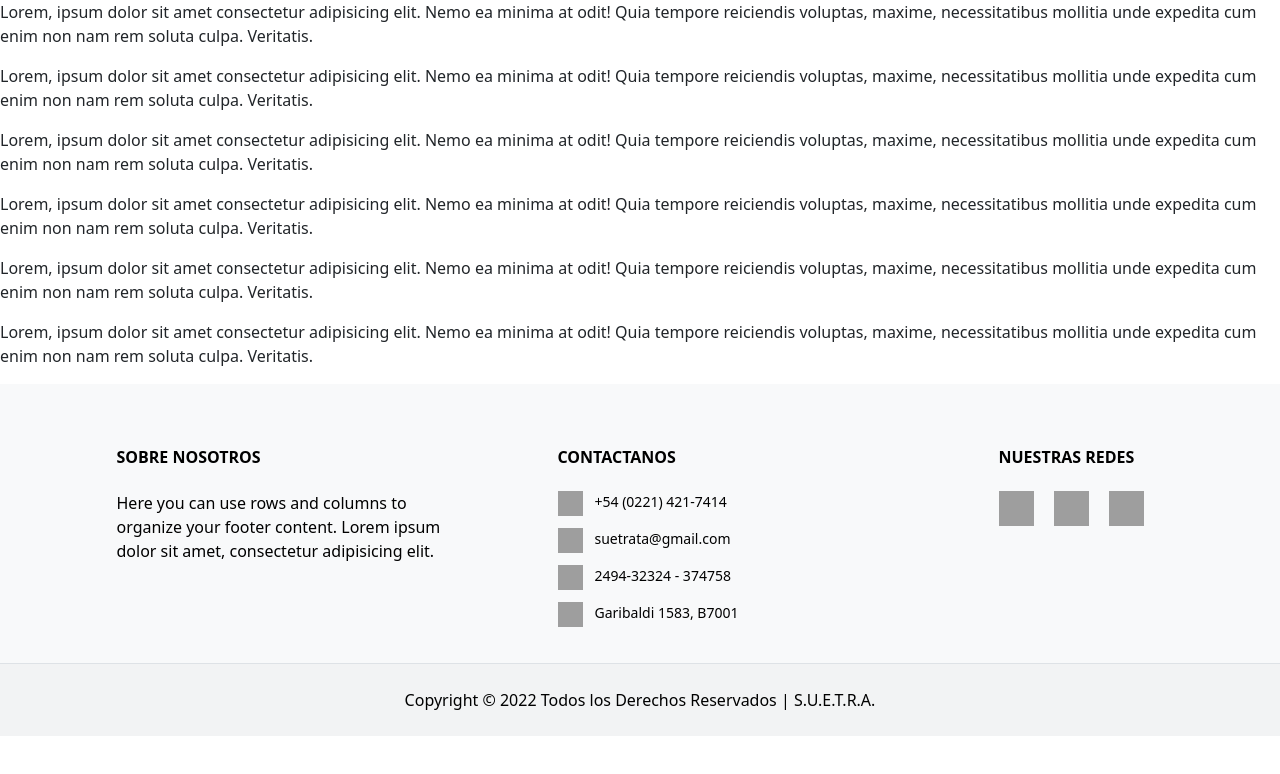
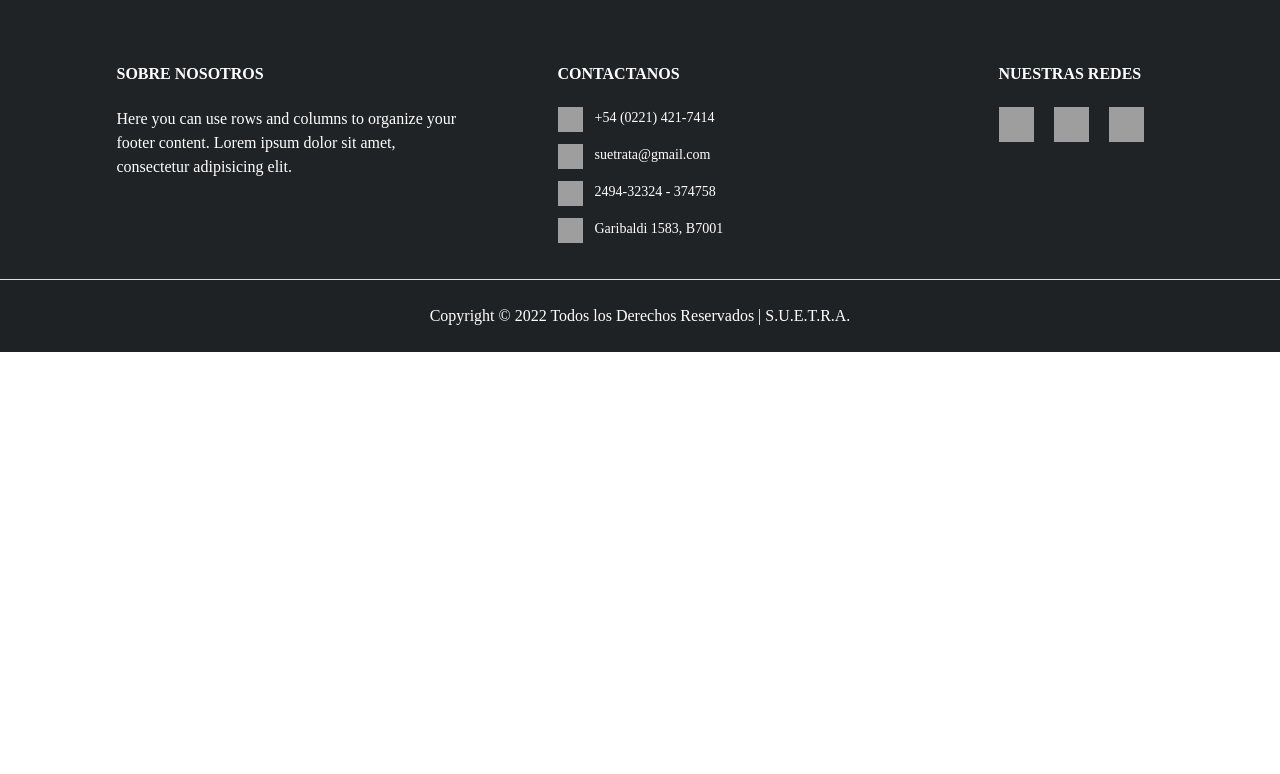
Before and after one commit to griseldaalegre/prog-web-proyecto-suetra, a plain HTML site: page index.html in a window 1280 px wide. Drawn offline with Linux system fonts and the light colour scheme; grey boxes are pictures that could not be loaded.

Commit message:
se cambio color y fuente de footer

```diff
--- a/css/footer/footer.css
+++ b/css/footer/footer.css
@@ -1,3 +1,11 @@
+.bg{
+    background-color: #202325;
+
+}
+:root {
+    --bs-body-font-family: var(--bs-font-sans-roboto);
+}
+
 .container_footer {
     display: flex;
 }
@@ -57,7 +65,7 @@
 .box_whatsapp,
 .box_ubicacion,
 .box_mail {
-    color: black;
+    color: white;
 }
 
 .log1 {
@@ -72,6 +80,11 @@
     margin-right: auto;
     margin-left: auto;
 }
+
+svg {
+    color: beige;
+}
+
 
 /*responsive*/
 @media (max-width: 768px) {
--- a/index.html
+++ b/index.html
@@ -13,38 +13,12 @@
 
 <body>
 
-  <p>
-    Lorem, ipsum dolor sit amet consectetur adipisicing elit. Nemo ea minima at odit! Quia tempore reiciendis
-    voluptas, maxime, necessitatibus mollitia unde expedita cum enim non nam rem soluta culpa. Veritatis.
-  </p>
-
-  <p>
-    Lorem, ipsum dolor sit amet consectetur adipisicing elit. Nemo ea minima at odit! Quia tempore reiciendis
-    voluptas, maxime, necessitatibus mollitia unde expedita cum enim non nam rem soluta culpa. Veritatis.
-  </p>
-  <p>
-    Lorem, ipsum dolor sit amet consectetur adipisicing elit. Nemo ea minima at odit! Quia tempore reiciendis
-    voluptas, maxime, necessitatibus mollitia unde expedita cum enim non nam rem soluta culpa. Veritatis.
-  </p>
-  <p>
-    Lorem, ipsum dolor sit amet consectetur adipisicing elit. Nemo ea minima at odit! Quia tempore reiciendis
-    voluptas, maxime, necessitatibus mollitia unde expedita cum enim non nam rem soluta culpa. Veritatis.
-  </p>
-
-  <p>
-    Lorem, ipsum dolor sit amet consectetur adipisicing elit. Nemo ea minima at odit! Quia tempore reiciendis
-    voluptas, maxime, necessitatibus mollitia unde expedita cum enim non nam rem soluta culpa. Veritatis.
-  </p>
-  <p>
-    Lorem, ipsum dolor sit amet consectetur adipisicing elit. Nemo ea minima at odit! Quia tempore reiciendis
-    voluptas, maxime, necessitatibus mollitia unde expedita cum enim non nam rem soluta culpa. Veritatis.
-  </p>
 
 
 
 
   <!-- Footer -->
-  <footer class="text-center text-lg-start bg-light text-black">
+  <footer class="text-center text-lg-start bg text-white">
 
     <section class="container_footer">
       <div class="container text-center text-md-start mt-5">
@@ -68,7 +42,7 @@
             <div class="box_contacto">
 
               <a href="" class="box-cont">
-                <img src="https://img.icons8.com/ios-filled/50/null/phone.png" class="contacto_item" />
+                <img src="https://img.icons8.com/ios-filled/50/EBEBEB/phone.png" class="contacto_item" />
                 <p class="box_telefono">+54 (0221) 421-7414 </p>
               </a>
               <a href="" class="box-cont">
```
Also changed, not shown: css/footer/assets/facebook.svg (deleted), css/footer/assets/instagram.svg (deleted), css/footer/assets/location-dot-solid.svg (deleted), css/footer/assets/phone-solid.svg (deleted), css/footer/assets/whatsapp.svg (deleted), css/footer/assets/youtube.svg (deleted).
